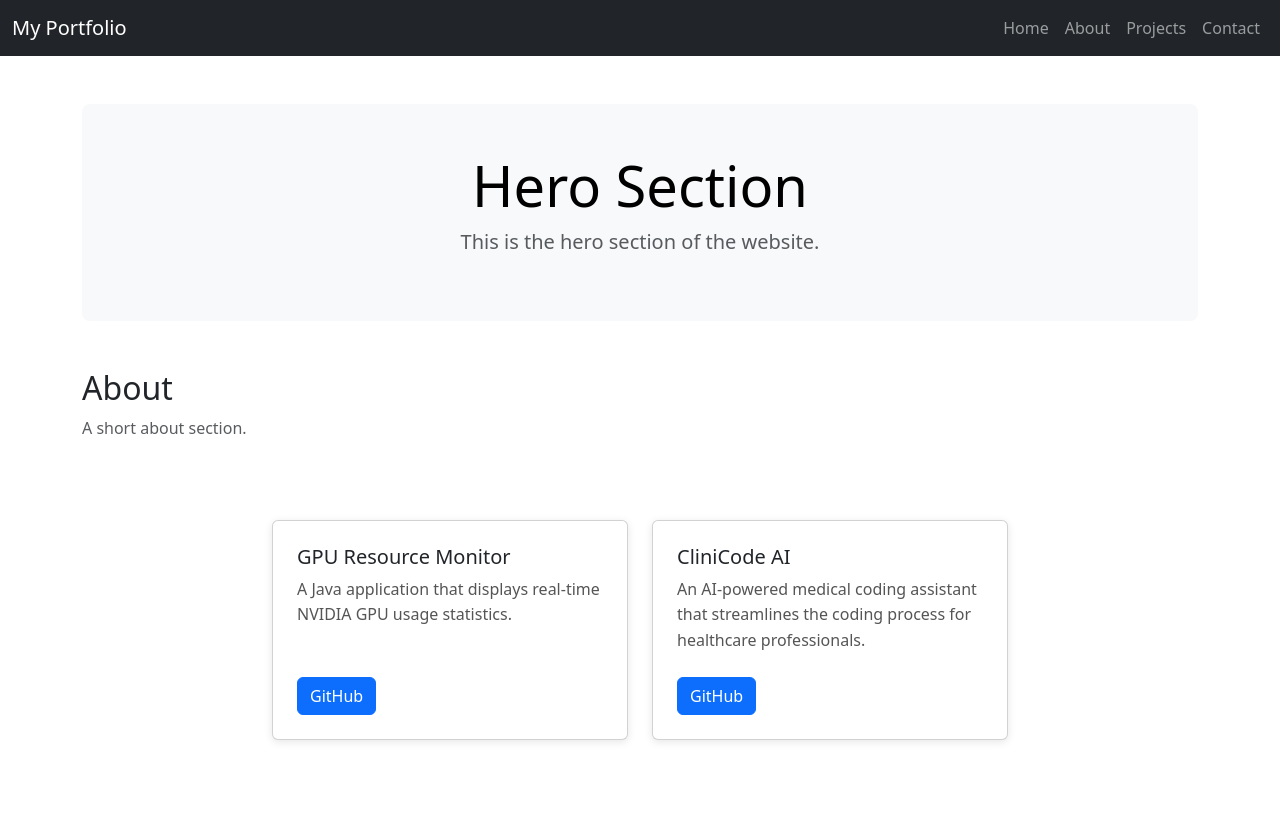
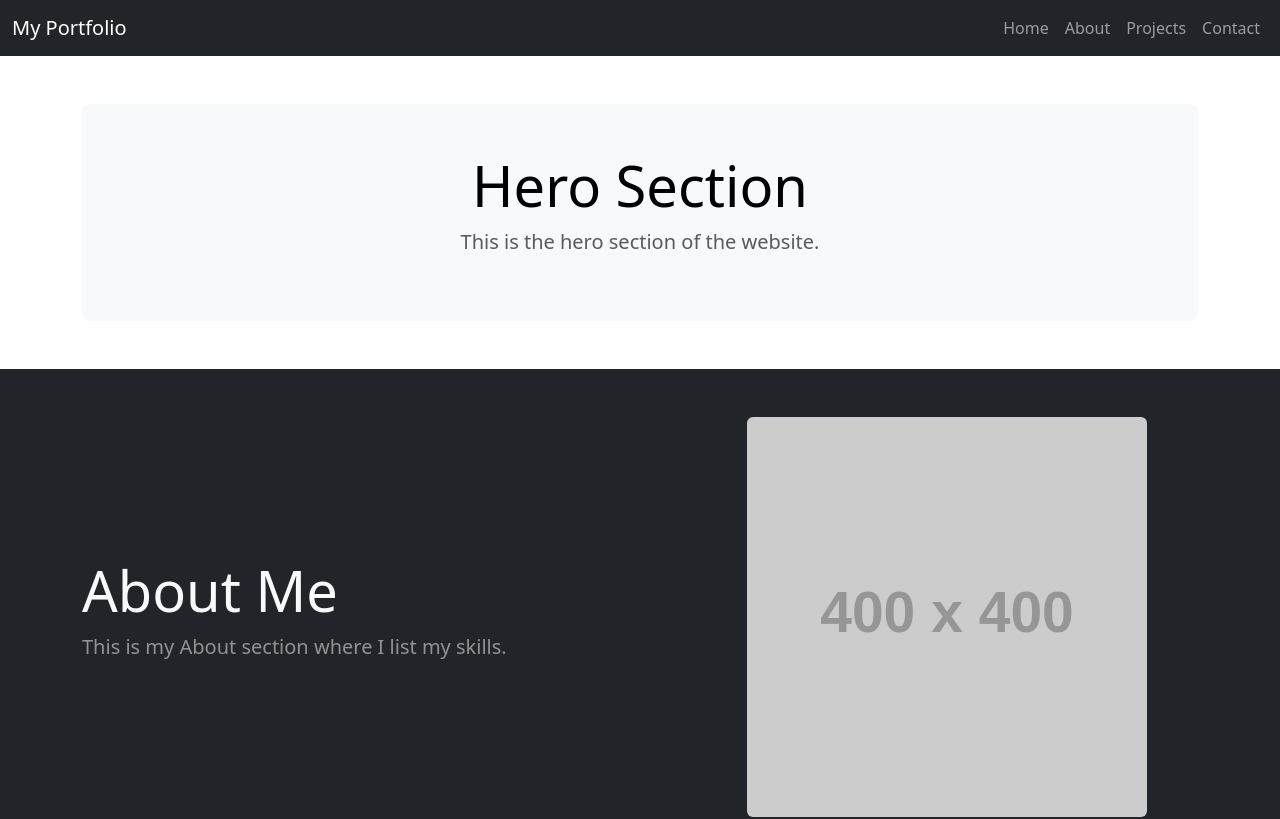
Before and after one commit to jd-loper/portfolio-website, a React (Vite) app: page / in a window 1280 px wide. Shown: the top 819 px of the page. Built offline with nearby package versions, Linux system fonts and the light colour scheme.

Commit message:
Revamp About component layout and styling for improved presentation

```diff
--- a/src/components/About.jsx
+++ b/src/components/About.jsx
@@ -1,8 +1,20 @@
 function About() {
   return (
-    <section id="about" className="container my-5">
-      <h2>About</h2>
-      <p className="text-muted">A short about section.</p>
+    <section id="about" className="bg-dark text-light py-5">
+      <div className="container">
+        <div className="row align-items-center">
+          <div className="col-lg-7 col-md-12 mb-4 mb-lg-0">
+            <h2 className="display-4">About Me</h2>
+            <p className="lead text-white-50">
+              This is my About section where I list my skills.
+            </p>
+          </div>
+
+          <div className="col-lg-5 col-md-12">
+            <img src="https://placehold.co/400/" alt="About Me" className="img-fluid rounded" />
+          </div>
+        </div>
+      </div>
     </section>
   )
 }
```
